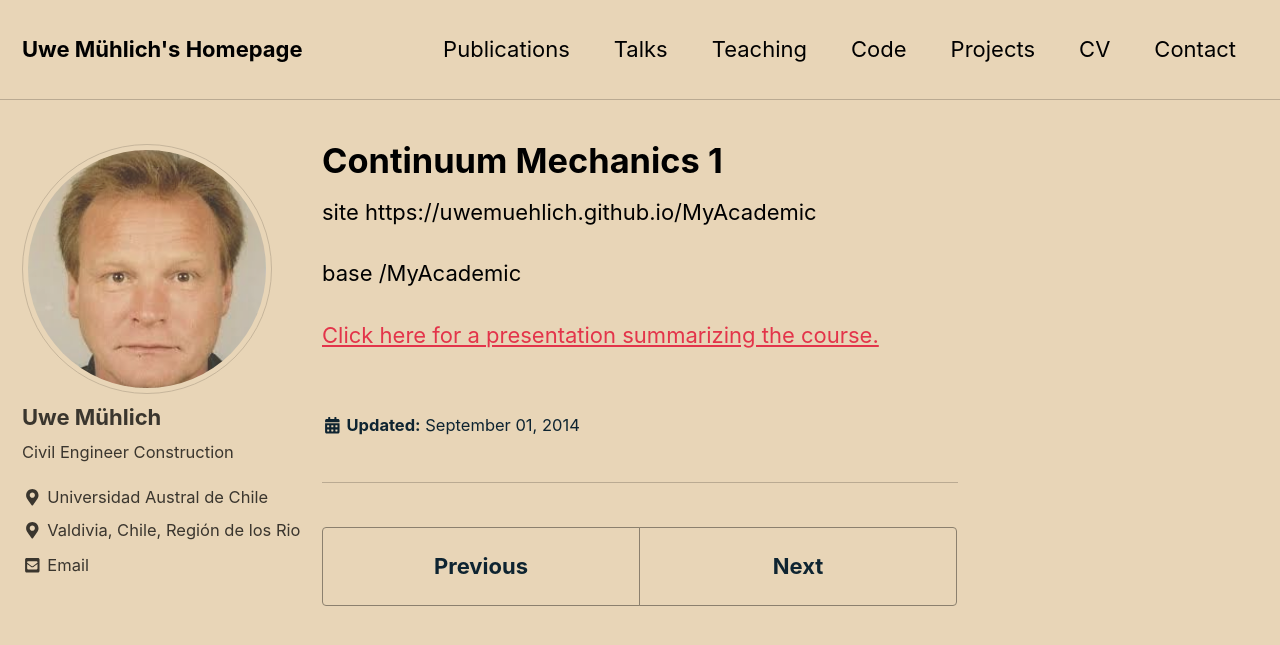
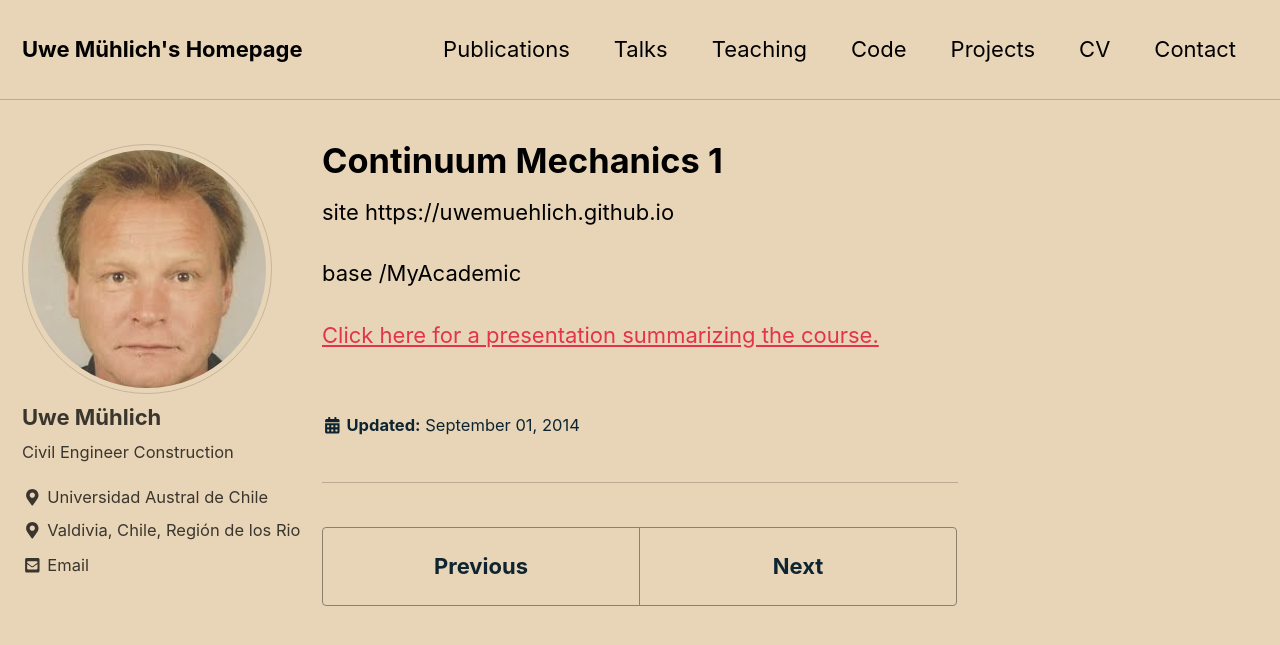
Before and after one commit to UweMuehlich/MyAcademic, a Jekyll site: the page built from _teaching/TUBAFCM.md, in a window 1280 px wide and 900 px high. Shown: the top 645 px of the window. Built offline with Jekyll 4.4.1, drawn with Linux system fonts in a browser that asks for light colours; nearby versions of some CDN libraries.

Commit message:
Update _config.yml

```diff
--- a/_config.yml
+++ b/_config.yml
@@ -20,7 +20,7 @@ title                    : "Uwe Mühlich's Homepage"
 title_separator          : "-"
 name                     : "Matthew Kirby"
 description              : "academic homepage"
-url                      :  "https://uwemuehlich.github.io/MyAcademic" # the base hostname & protocol for your site e.g. "https://mmistakes.github.io"
+url                      :  "https://uwemuehlich.github.io" # the base hostname & protocol for your site e.g. "https://mmistakes.github.io"
 baseurl                  : "/"  # the subpath of your site, e.g. "/blog"
 repository               : # "MyAcademic" # GitHub username/repo-name e.g. "mmistakes/minimal-mistakes"
 teaser                   : # path of fallback teaser image, e.g. "/assets/images/500x300.png"
```
